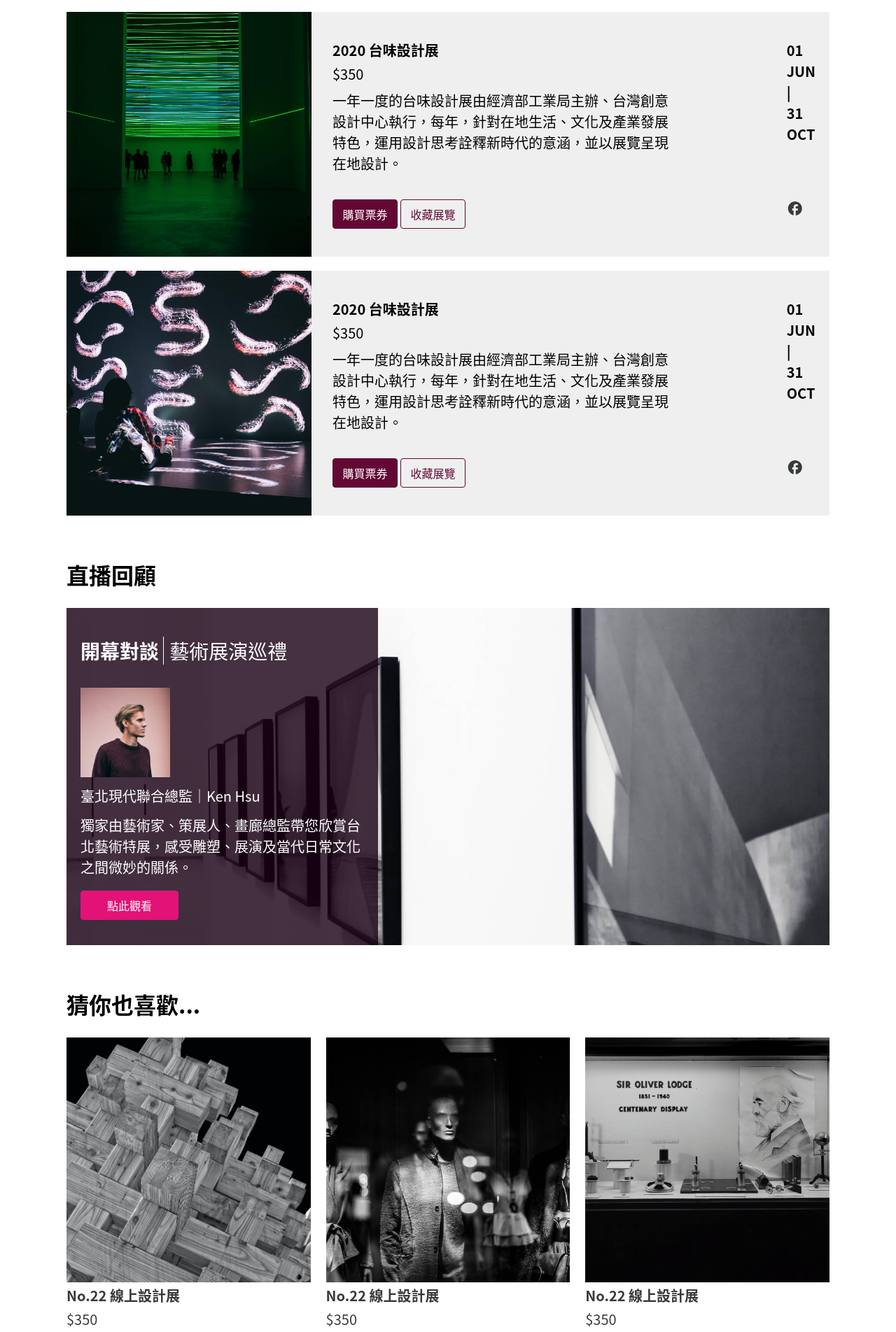
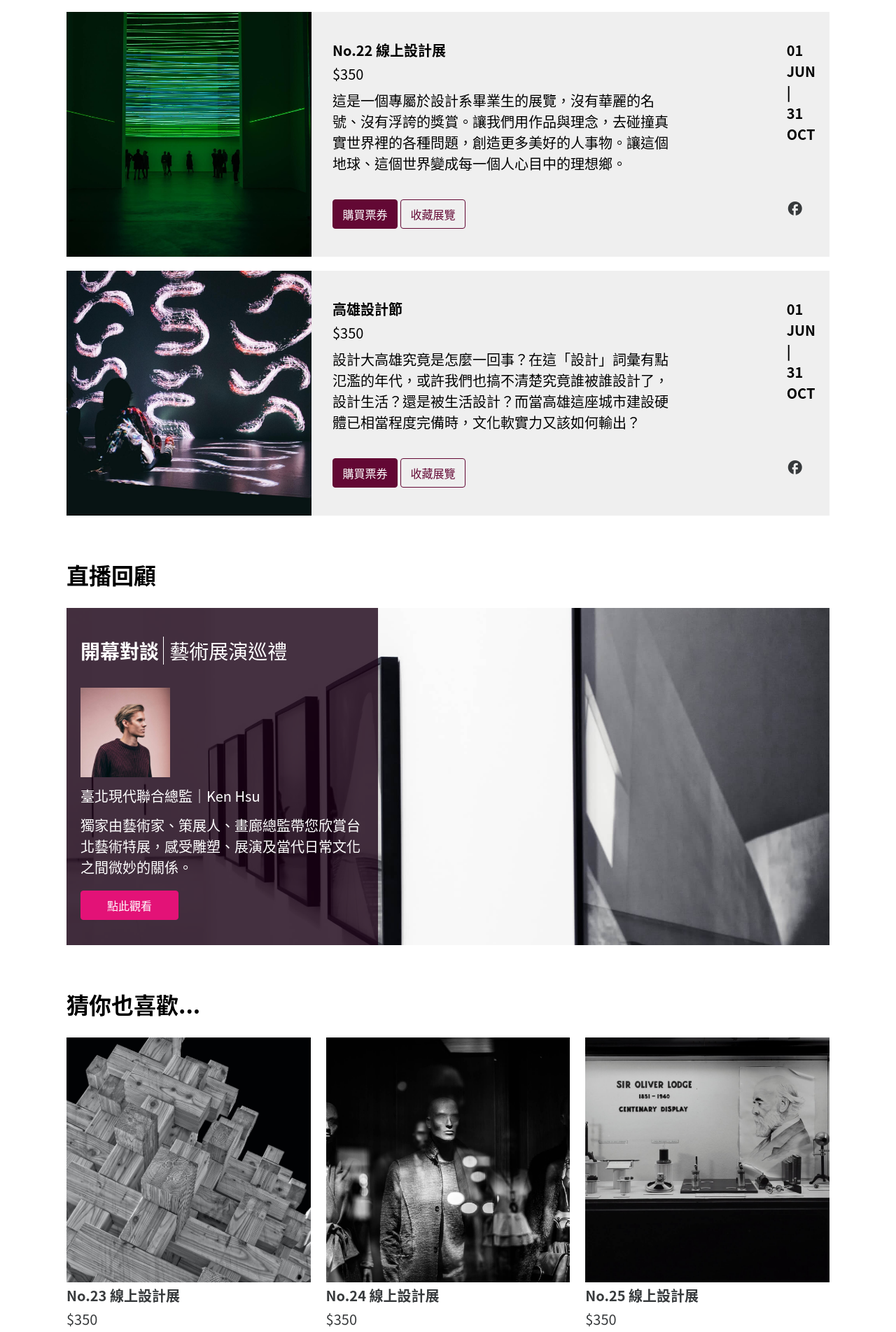
Before and after one commit to liauruoan/EXHIBINECTION, a plain HTML site: page index.html in a window 1280 px wide. Shown: the part 1087-2991 px from the top of the page at 70% size. Drawn offline with nearby package versions, Linux system fonts and the light colour scheme; a web font is replaced by a local one.

Commit message:
Update 2021-02-15T15:07:47.007Z

```diff
--- a/index.html
+++ b/index.html
@@ -212,7 +212,7 @@
       <!-- 父層寬度不能用 max-width 設定，否則圖片寬度無法正確顯示 -->
       <div class="popularExhibit-info d-flex flex-column h-100">
         <h6 class="card-title d-flex align-items-center">
-          2020 台味設計展
+          No.22 線上設計展
           <a href="#" class="d-flex align-items-center text-base ml-4">
             <span class="material-icons desk-none">facebook</span>
           </a>
@@ -220,7 +220,7 @@
         </h6>
 
         <p class="text-lg mb-3">$350</p>
-        <p class="card-text mb-9">一年一度的台味設計展由經濟部工業局主辦、台灣創意設計中心執行，每年，針對在地生活、文化及產業發展特色，運用設計思考詮釋新時代的意涵，並以展覽呈現在地設計。
+        <p class="card-text mb-9">這是一個專屬於設計系畢業生的展覽，沒有華麗的名號、沒有浮誇的獎賞。讓我們用作品與理念，去碰撞真實世界裡的各種問題，創造更多美好的人事物。讓這個地球、這個世界變成每一個人心目中的理想鄉。
         </p>
         <div class="btn-group mt-auto w__190">
           <a href="#" class="btn btn-primary w-49">購買票券</a>
@@ -239,7 +239,7 @@
       <!-- 父層寬度不能用 max-width 設定，否則圖片寬度無法正確顯示 -->
       <div class="popularExhibit-info d-flex flex-column h-100">
         <h6 class="card-title d-flex align-items-center">
-          2020 台味設計展
+          高雄設計節
           <a href="#" class="d-flex align-items-center text-base ml-4">
             <span class="material-icons desk-none">facebook</span>
           </a>
@@ -247,7 +247,7 @@
         </h6>
 
         <p class="text-lg mb-3">$350</p>
-        <p class="card-text mb-9">一年一度的台味設計展由經濟部工業局主辦、台灣創意設計中心執行，每年，針對在地生活、文化及產業發展特色，運用設計思考詮釋新時代的意涵，並以展覽呈現在地設計。
+        <p class="card-text mb-9">設計大高雄究竟是怎麼一回事？在這「設計」詞彙有點氾濫的年代，或許我們也搞不清楚究竟誰被誰設計了，設計生活？還是被生活設計？而當高雄這座城市建設硬體已相當程度完備時，文化軟實力又該如何輸出？
         </p>
         <div class="btn-group mt-auto w__190">
           <a href="#" class="btn btn-primary w-49">購買票券</a>
@@ -291,21 +291,21 @@
       <li class="otherExhibit-list">
         <a href="design.html">
           <div class="card-img mb-1"><img src="./assets/images/photo-6.jpg" alt="photo"></div>
-          <h6 class="card-title">No.22 線上設計展</h6>
+          <h6 class="card-title">No.23 線上設計展</h6>
           <p class="text-lg">$350</p>
         </a>
       </li>
       <li class="otherExhibit-list">
         <a href="design.html">
           <div class="card-img mb-1"><img src="./assets/images/photo-7.jpg" alt="photo"></div>
-          <h6 class="card-title">No.22 線上設計展</h6>
+          <h6 class="card-title">No.24 線上設計展</h6>
           <p class="text-lg">$350</p>
         </a>
       </li>
       <li class="otherExhibit-list">
         <a href="design.html">
           <div class="card-img mb-1"><img src="./assets/images/photo-8.jpg" alt="photo"></div>
-          <h6 class="card-title">No.22 線上設計展</h6>
+          <h6 class="card-title">No.25 線上設計展</h6>
           <p class="text-lg">$350</p>
         </a>
       </li>
```
Also changed, not shown: design.html (+3 -3 lines), detail.html (+3 -3 lines).
